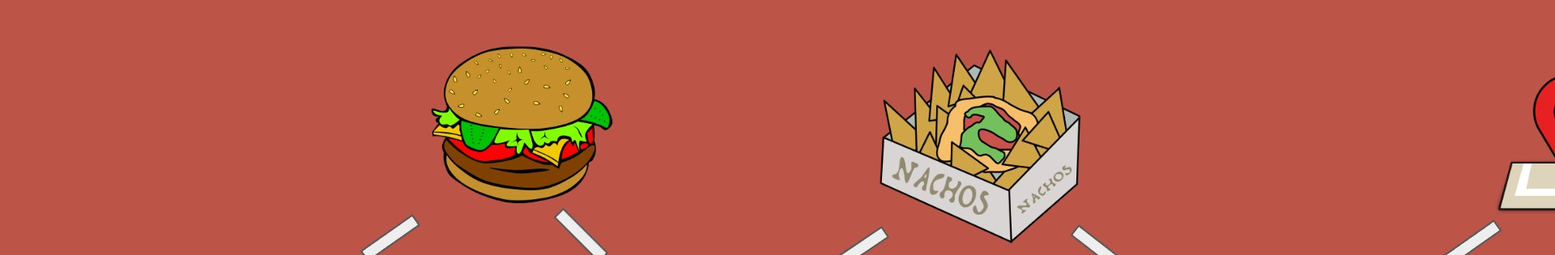
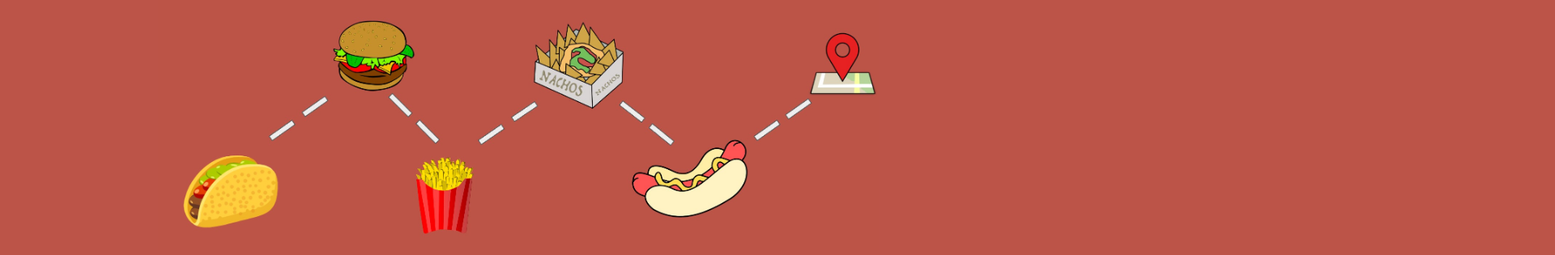
Before and after one commit to amcken22/WhatDaTruck, a website: page index.html in a window 1280 px wide. Shown: the part 301-616 px from the top of the page at 81% size, 1920 px wide, since content can reach past the window. Drawn offline with Linux system fonts and the light colour scheme.

Commit message:
Last edit

```diff
--- a/index.html
+++ b/index.html
@@ -24,7 +24,7 @@
 
     <main>
         <figure>
-            <img src="images/FoodTour.jpg" alt="Food">
+            <img src="images/FoodTour.jpg" width="890" alt="Food">
         </figure>
     </main>
     <br>
```
